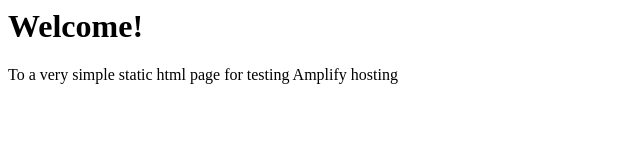
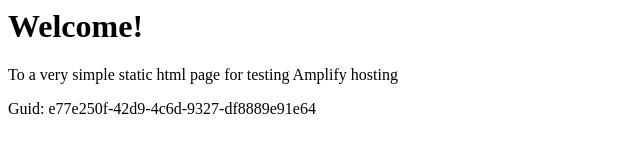
Before and after one commit to aws-aemilia-hkg/Github-PR-Commit-Integration-Test-DoNotTouch-v1-prod-ap-east-1, a website: page src/index.html in a window 1280 px wide. Shown: the whole page, without its empty margins (0-640 px from the left). Drawn offline with Linux system fonts and the light colour scheme.

Commit message:
commit from integ tests

```diff
--- a/src/index.html
+++ b/src/index.html
@@ -1,3 +1,5 @@
+
+
 <html lang="en">
 
 <head>
@@ -10,6 +12,6 @@
 <body>
     <h1>Welcome!</h1>
     <p>To a very simple static html page for testing Amplify hosting</p>
-</body>
+    <p>Guid: e77e250f-42d9-4c6d-9327-df8889e91e64</p></body>
 
 </html>
```
